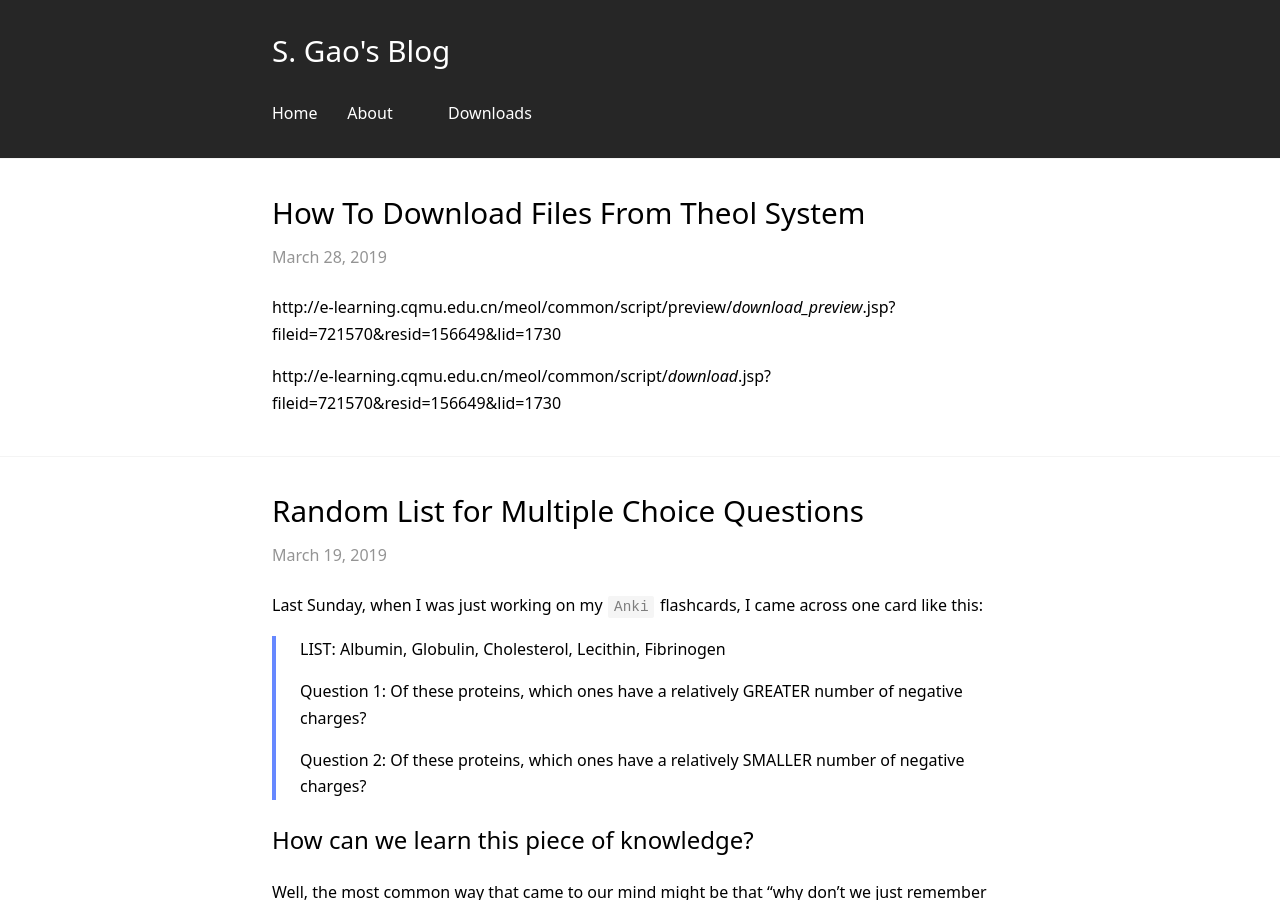
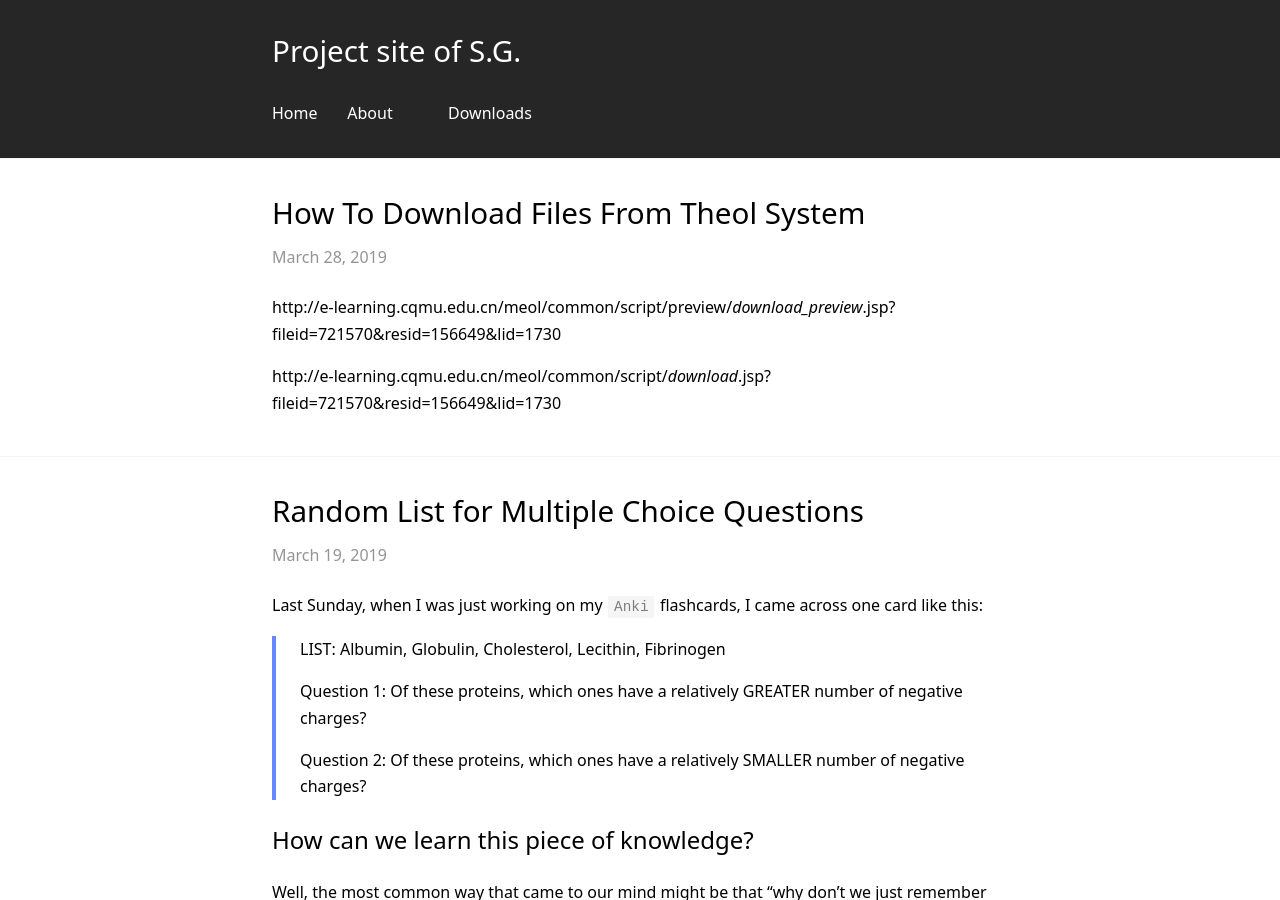
Before and after one commit to sgao24/sgao24.github.io, a Jekyll site: the page built from index.html, in a window 1280 px wide and 900 px high. Built offline with Jekyll 4.4.1, drawn with Linux system fonts in a browser that asks for light colours; the list of posts is cut into pages by our own code.

Commit message:
Update _config.yml

```diff
--- a/_config.yml
+++ b/_config.yml
@@ -1,4 +1,4 @@
-title: "S. Gao's Blog"
+title: "Project site of S.G."
 author: "sgao24"
 description: ""
 twitter_username: SihaoG
```
